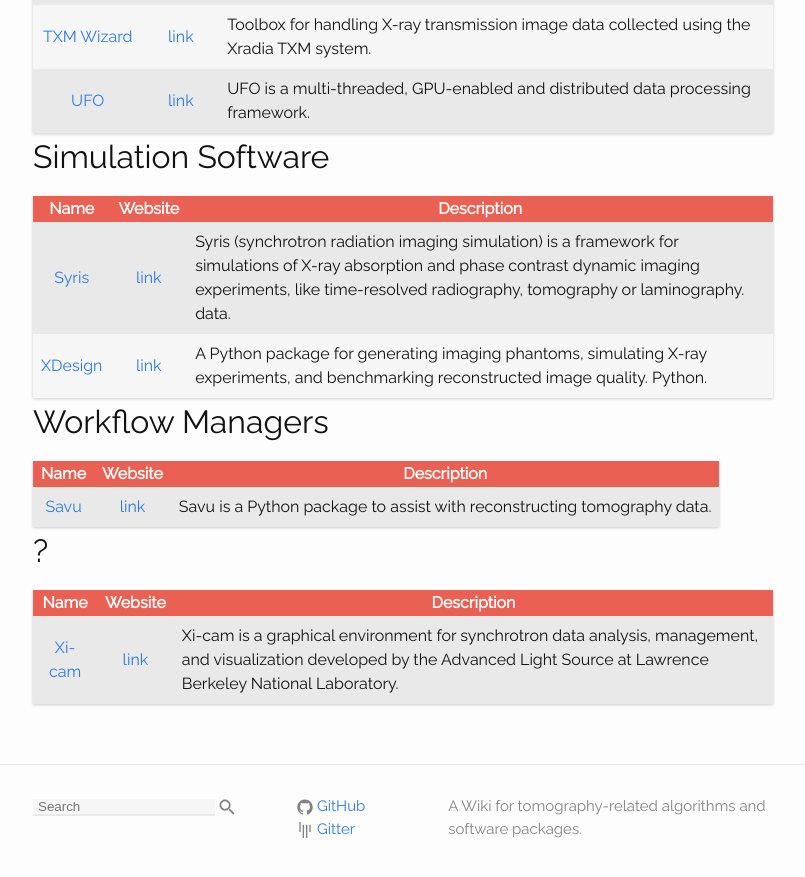
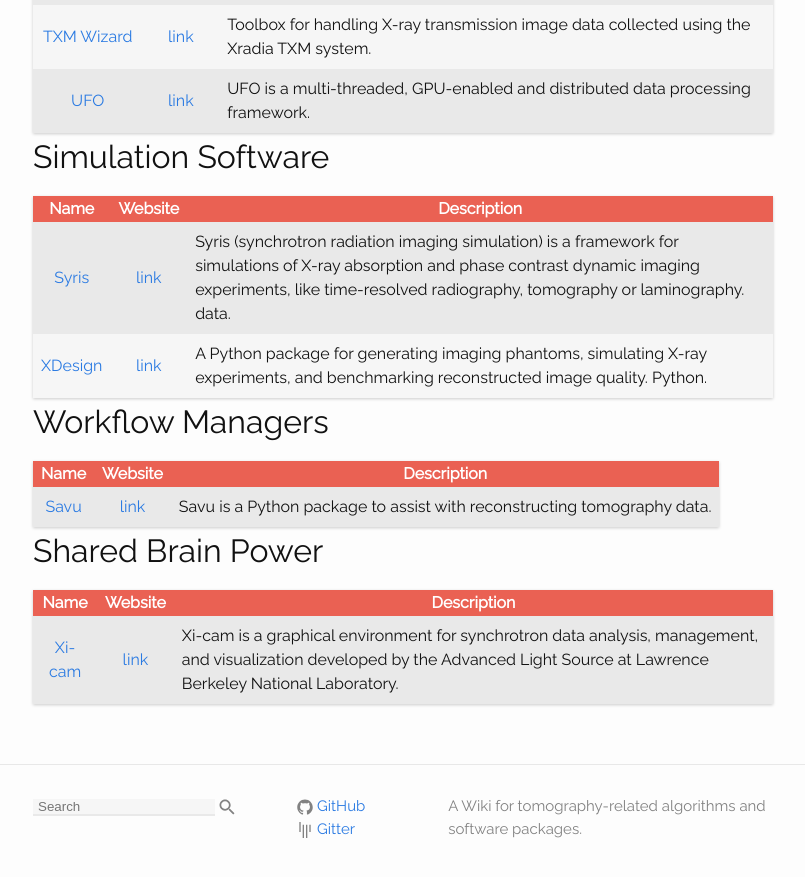
Before and after one commit to tomopedia/tomopedia.github.io, a Jekyll site: the page built from main_pages/40_software.md, in a window 1280 px wide and 900 px high, scrolled down 735 px. Shown: the top 877 px of the window, without its empty margins (237-1042 px from the left). Built offline with Jekyll 4.4.1, drawn with Linux system fonts in a browser that asks for light colours.

Commit message:
Update 40_software.md

```diff
--- a/main_pages/40_software.md
+++ b/main_pages/40_software.md
@@ -47,7 +47,7 @@ the Tomopedia link, or visit the package's website.
 |          [Savu](/software/savu/)         |          [link](https://savu.readthedocs.io)         | Savu is a Python package to assist with reconstructing tomography data.                                                                                                                               |
 
 
-## ?
+## Shared Brain Power
 
 
 {: .table .table-striped}
```
